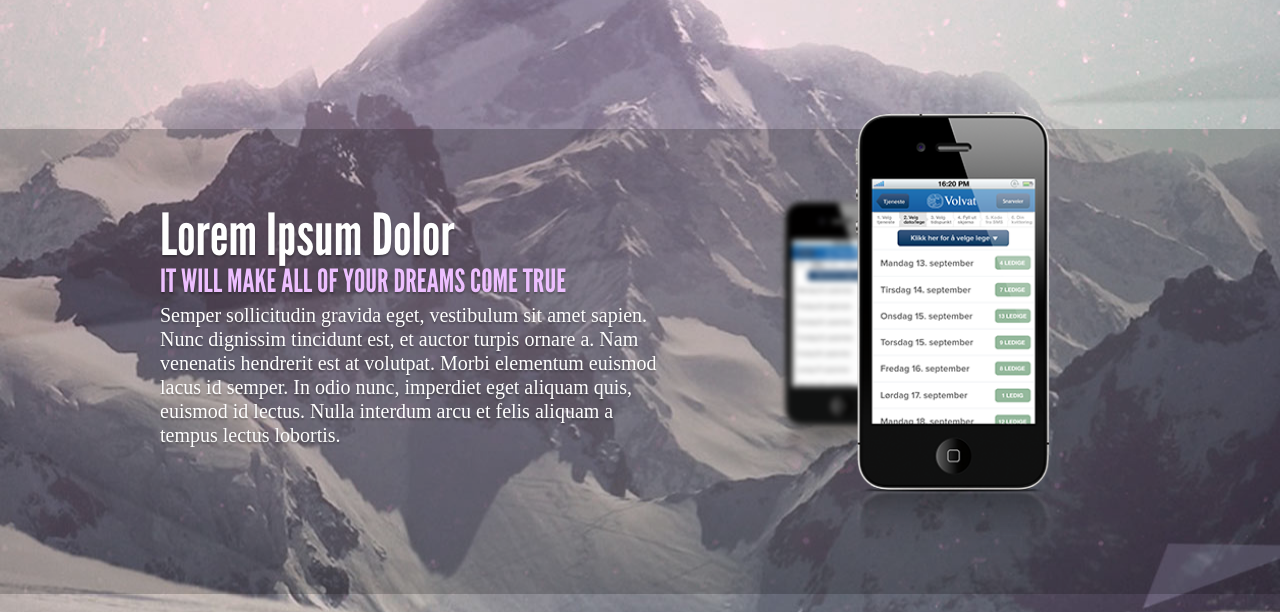
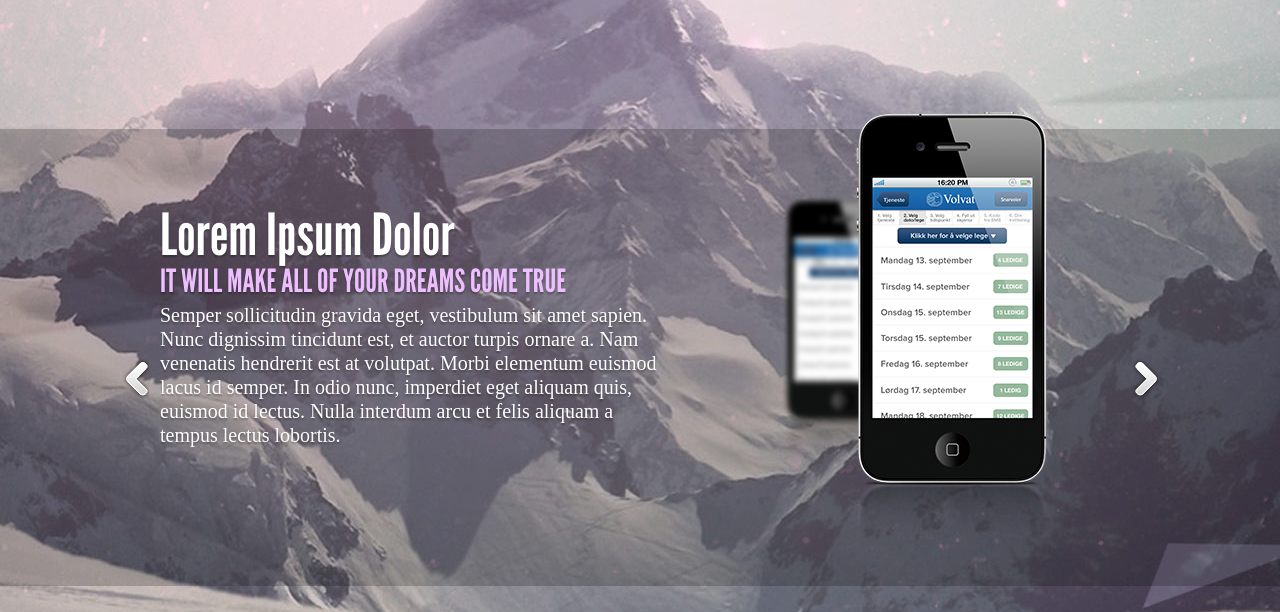
Before and after one commit to Vito4ka/Homework, a plain HTML site: page dz7-8/index.html in a window 1280 px wide. Shown: the part 149-761 px from the top of the page. Drawn offline with Linux system fonts and the light colour scheme.

Commit message:
image side

```diff
--- a/dz7-8/css/style.css
+++ b/dz7-8/css/style.css
@@ -352,17 +352,14 @@ aside {
     float: right;
     width: 43%;
     text-align: center;
-    height: 435px;
-    line-height: 435px;
+    height: 434px;
+    line-height: 434px;
 }
 .image {
-    width: 46%;
+    text-align: center;
+    max-width: 100%;
     height: 100%;
-    display: block;
-    float: right;
-    text-align: center;
-  /*  height: 434px;
-    line-height: 434px;*/
+    vertical-align: middle;
 }
 .content {
     width: 54%;
@@ -409,13 +406,7 @@ aside {
   position:relative;
 }
 /*-------------*/
-.image img {
-    width: 100%;
-}
-img.iphone {
-    padding: 0 66px 0 99px;
-    box-sizing: border-box;
-}
+
 .slider-prev, .slider-next {
   position: absolute;
   top: 50%;
--- a/dz7-8/index.html
+++ b/dz7-8/index.html
@@ -13,7 +13,7 @@
                <div class="navbar-left">
                   <a class="logo" href="#"><img src="img/logo.png" alt="logo"></a>
                </div>
-               <div class="navbar-right" >
+               <div class="navbar-right">
                   <ul class="menu  menu--vertical menu--hide">
                      <li class="menu__active"><a href="#">HOME</a></li>
                      <li><a href="#">ABOUT</a></li>
@@ -100,8 +100,8 @@
                      </div>
                   </div>
                 </div>
-                  <i class="slider__prev"></i>
-                  <i class="slider__next"></i>
+                  <i class="slider-prev"></i>
+                  <i class="slider-next"></i>
                   <i class="ico i-play"></i>
                <div class="switch">
                   <ul>
```
Also changed, not shown: dz7-8/img/iphone-small.png (added), 1 other file.
